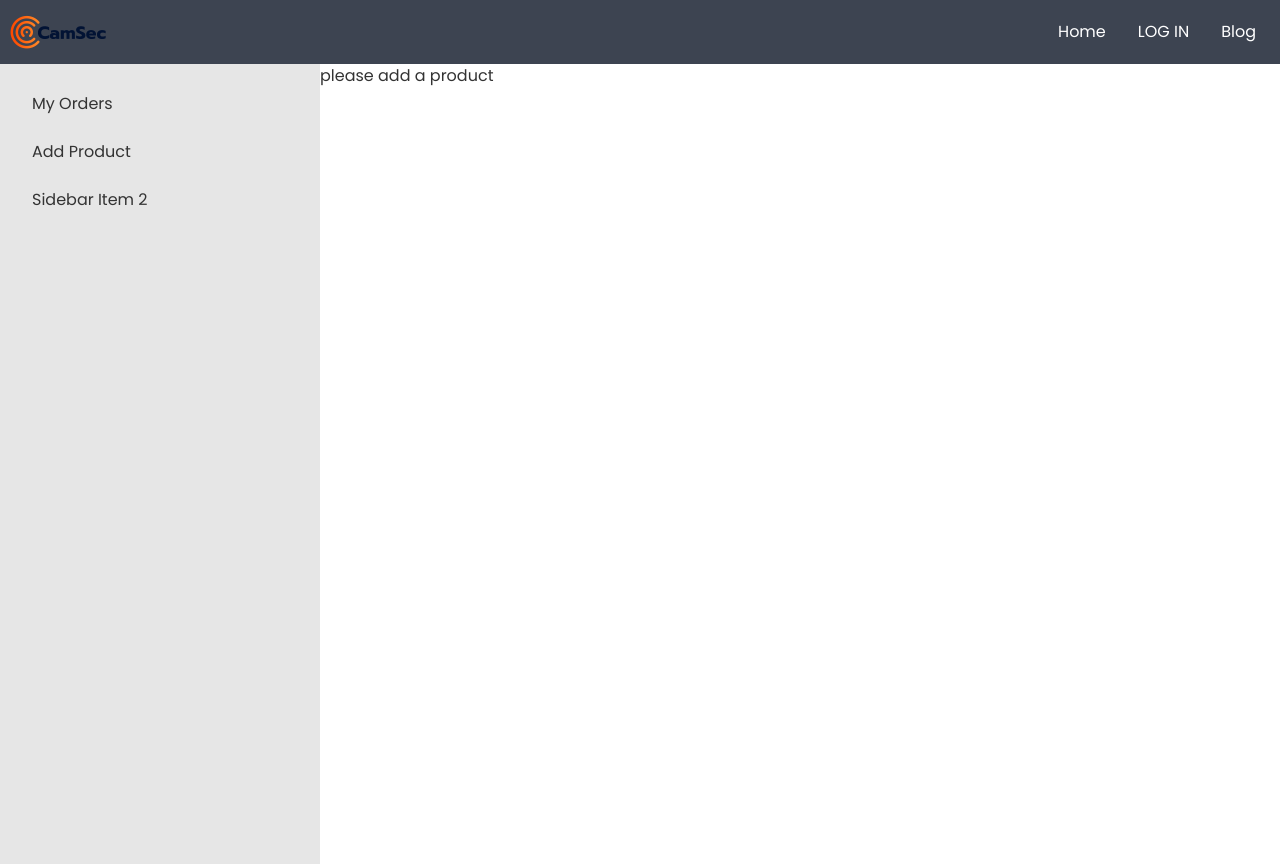
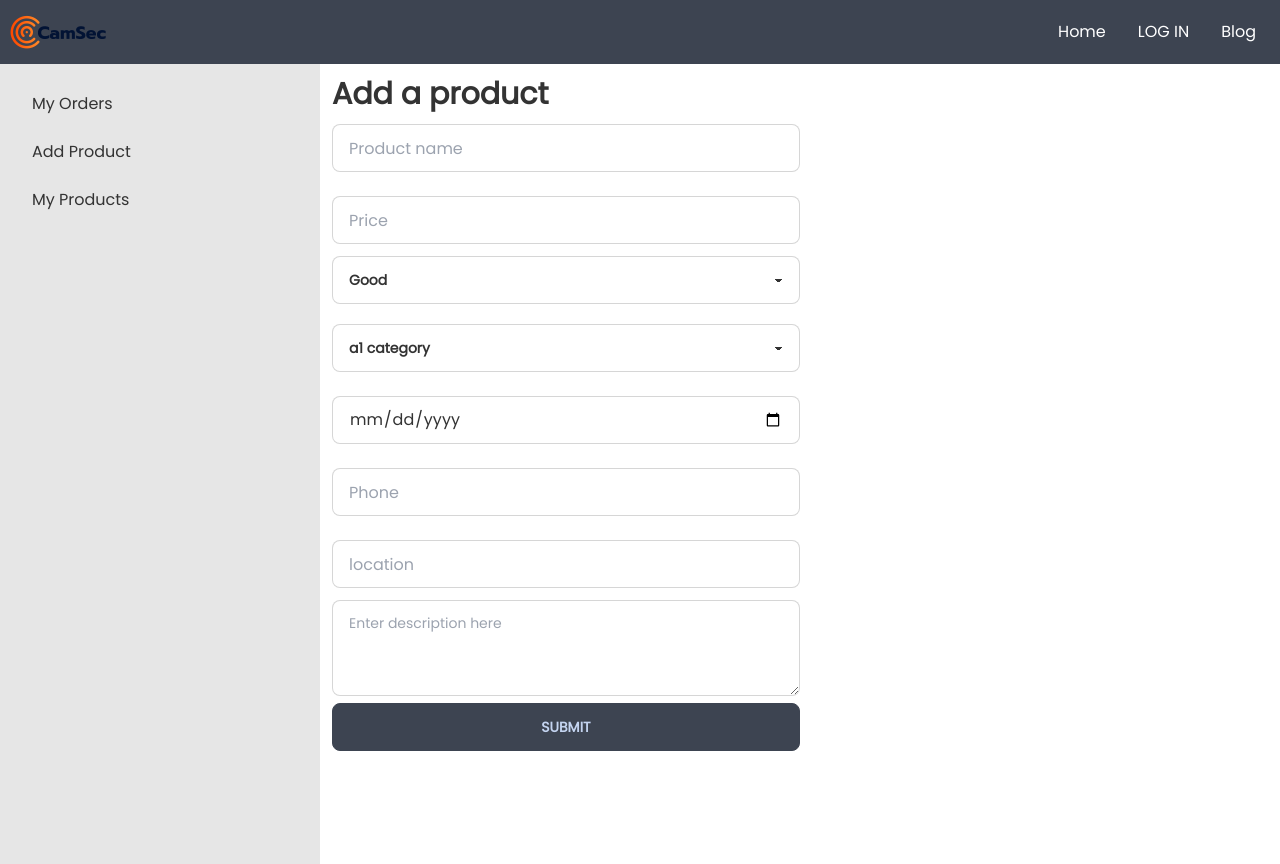
Before and after one commit to zahid4523114/Used-products-resale-clients-side, a React (Create React App) app: page /dashBoard/addProduct in a window 1280 px wide. Built offline with nearby package versions, Linux system fonts and the light colour scheme; no server answers.

Commit message:
add-product-section-added

```diff
--- a/src/Components/AddProduct/AddProduct.js
+++ b/src/Components/AddProduct/AddProduct.js
@@ -1,7 +1,111 @@
-import React from "react";
+import React, { useContext } from "react";
+import toast from "react-hot-toast";
+import { useNavigate } from "react-router-dom";
+import { AuthContext } from "../Context/ContextProvider";
 
 const AddProduct = () => {
-  return <div>please add a product</div>;
+  const { user } = useContext(AuthContext);
+  const navigate = useNavigate();
+  const handleAddProduct = (event) => {
+    event.preventDefault();
+    const form = event.target;
+    const name = form.name.value;
+    const price = form.price.value;
+    const review = form.review.value;
+    const category = form.category.value;
+    const date = form.date.value;
+    const phone = form.phone.value;
+    const location = form.location.value;
+    const description = form.description.value;
+
+    const addProductData = {
+      email: user?.email,
+      name,
+      price,
+      review,
+      category,
+      date,
+      phone,
+      location,
+      description,
+    };
+
+    //send data to db
+    fetch(`http://localhost:5000/addProduct`, {
+      method: "POST",
+      headers: {
+        "Content-Type": "application/json",
+      },
+      body: JSON.stringify(addProductData),
+    })
+      .then((res) => res.json())
+      .then((data) => {
+        if (data.acknowledged) {
+          toast.success("Product added successfully");
+          form.reset();
+          navigate("/dashBoard/myProducts");
+          console.log(data);
+        }
+      });
+  };
+  return (
+    <div className="p-3">
+      <h1 className="font-bold text-3xl">Add a product</h1>
+      <form onSubmit={handleAddProduct} className="lg:w-1/2 w-full  ">
+        <input
+          required
+          name="name"
+          type="text"
+          placeholder="Product name"
+          className=" input-bordered my-3 input w-full "
+        />
+        <input
+          required
+          name="price"
+          type="number"
+          placeholder="Price"
+          className=" input-bordered my-3 input w-full "
+        />
+        <select name="review" className="select select-bordered w-full mb-5">
+          <option>Good</option>
+          <option>Bad</option>
+        </select>
+        <select name="category" className="select select-bordered w-full mb-3">
+          <option>a1 category</option>
+          <option>b2 category</option>
+          <option>c3 category</option>
+        </select>
+
+        <input
+          name="date"
+          required
+          className=" input-bordered my-3 input w-full "
+          type="date"
+        />
+
+        <input
+          required
+          name="phone"
+          type="text"
+          placeholder="Phone"
+          className=" input-bordered my-3 input w-full "
+        />
+        <input
+          required
+          name="location"
+          type="text"
+          placeholder="location"
+          className=" input-bordered my-3 input w-full "
+        />
+        <textarea
+          name="description"
+          className="textarea textarea-bordered h-24 w-full"
+          placeholder="Enter description here"
+        ></textarea>
+        <button className="btn btn-nutral  w-full">Submit</button>
+      </form>
+    </div>
+  );
 };
 
 export default AddProduct;
--- a/src/Components/AllProducts/AllProducts.js
+++ b/src/Components/AllProducts/AllProducts.js
@@ -34,6 +34,7 @@ const AllProducts = () => {
               </h3>
               <h3 className="font-bold">ResalePrice: {product.resalePrice}</h3>
               <h3 className="font-bold">Location: {product.loaction}</h3>
+              <h3 className="font-bold">Date: {product.date}</h3>
               <h3 className="font-bold">Seller: {user?.displayName}</h3>
               <div className="card-actions">
                 <label
--- /dev/null
+++ b/src/Components/MyProducts/MyProducts.js
@@ -0,0 +1,70 @@
+import { useQuery } from "@tanstack/react-query";
+import React, { useContext } from "react";
+import { useNavigate } from "react-router-dom";
+import { AuthContext } from "../Context/ContextProvider";
+
+const MyProducts = () => {
+  const { user } = useContext(AuthContext);
+
+  const { data: addProduct = [], refetch } = useQuery({
+    queryKey: ["addProduct", user?.email],
+    queryFn: async () => {
+      const res = await fetch(
+        `http://localhost:5000/addProduct?email=${user?.email}`
+      );
+      const data = res.json();
+      return data;
+    },
+  });
+
+  const handleDeleteProduct = (id) => {
+    fetch(`http://localhost:5000/addProduct/${id}`, {
+      method: "DELETE",
+    })
+      .then((res) => res.json)
+      .then((data) => {
+        console.log(data);
+        refetch();
+      });
+  };
+
+  return (
+    <div>
+      <div className="overflow-x-auto">
+        <table className="table w-full">
+          <thead>
+            <tr>
+              <th>No.</th>
+              <th>Name</th>
+              <th>Quality</th>
+              <th>Post date</th>
+              <th>Price</th>
+              <th>Delete</th>
+            </tr>
+          </thead>
+          <tbody>
+            {addProduct.map((product, i) => (
+              <tr key={product._id} className="hover">
+                <th>{i + 1}</th>
+                <td>{product.name}</td>
+                <td>{product.review}</td>
+                <td>{product.date}</td>
+                <td>{product.price}</td>
+                <td>
+                  <button
+                    onClick={() => handleDeleteProduct(product._id)}
+                    className="btn btn-error btn-xs"
+                  >
+                    Delete
+                  </button>
+                </td>
+              </tr>
+            ))}
+          </tbody>
+        </table>
+      </div>
+    </div>
+  );
+};
+
+export default MyProducts;
--- a/src/Components/Routes/Routes.js
+++ b/src/Components/Routes/Routes.js
@@ -8,6 +8,7 @@ import DashBoard from "../DashBoard/DashBoard";
 import Home from "../Home/Home";
 import Login from "../Login/Login";
 import MyOrders from "../MyOrders/MyOrders";
+import MyProducts from "../MyProducts/MyProducts";
 import PrivateRoute from "../PrivateRoute/PrivateRoute";
 import Register from "../Register/Register";
 
@@ -60,6 +61,10 @@ export const router = createBrowserRouter([
         path: "/dashBoard/addProduct",
         element: <AddProduct></AddProduct>,
       },
+      {
+        path: "/dashBoard/myProducts",
+        element: <MyProducts></MyProducts>,
+      },
     ],
   },
 
--- a/src/Layout/DashboardLayout.js
+++ b/src/Layout/DashboardLayout.js
@@ -21,7 +21,7 @@ const DashboardLayout = () => {
               <Link to="/dashBoard/addProduct">Add Product</Link>
             </li>
             <li>
-              <Link>Sidebar Item 2</Link>
+              <Link to="/dashBoard/myProducts">My Products</Link>
             </li>
           </ul>
         </div>
```
